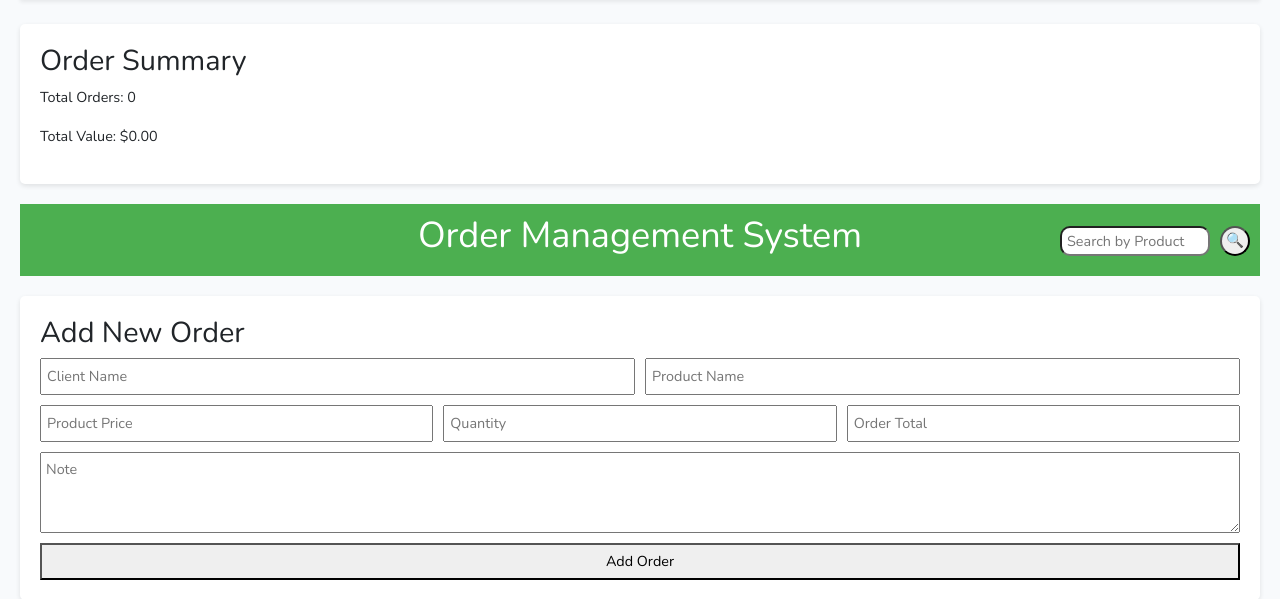
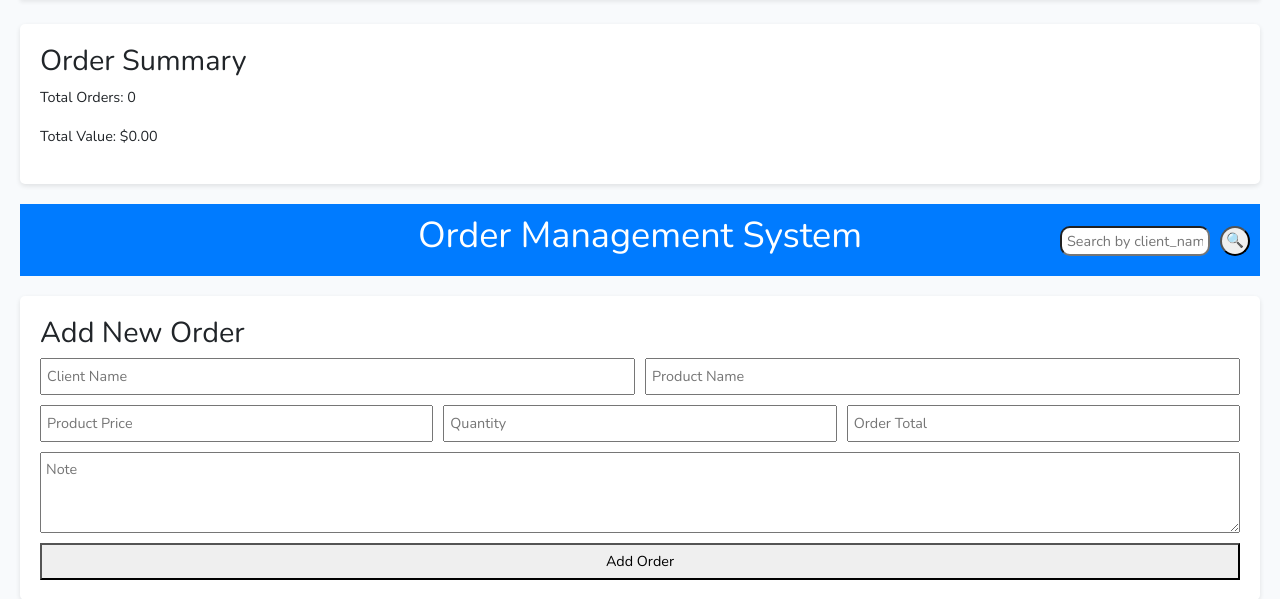
Before and after one commit to Amine-DV23/test-login-01, a Laravel app: page /home in a window 1280 px wide. Shown: the part 89-688 px from the top of the page. Run offline with Laravel 12, Linux system fonts and the light colour scheme; a user stored in the database is signed in; data comes from the database, SQL or seed files in the repository; data that the repository does not hold is empty; style sheets or scripts are compiled from the project's sources.

Commit message:
Add-search-client_name-29/9

```diff
--- a/app/Http/Controllers/HomeController.php
+++ b/app/Http/Controllers/HomeController.php
@@ -21,11 +21,11 @@ class HomeController extends Controller
 
         return view('home', compact('orders', 'totalOrders', 'totalValue'));
     }
-
     public function search(Request $request)
     {
-        $product_id = $request->input('product_id');
-        $order = Order::find($product_id);
+        $client_name = $request->input('client_name');
+
+        $order = Order::where('client_name', 'like', $client_name . '%')->first();
 
         if ($order) {
             return view('product_details', compact('order'));
@@ -33,4 +33,6 @@ class HomeController extends Controller
             return redirect()->back()->with('error', 'Product not found.');
         }
     }
+
+
 }
--- a/public/css/style.css
+++ b/public/css/style.css
@@ -5,7 +5,7 @@ body {
 }
 
 header {
-    background-color: #4CAF50;
+    background-color: #007bff;
     color: white;
     text-align: center;
     padding: 10px;
--- a/resources/views/home.blade.php
+++ b/resources/views/home.blade.php
@@ -13,10 +13,11 @@
             <h1>Order Management System</h1>
             <div style="float: right; margin-top: -20px;">
                 <form action="{{ route('search') }}" method="GET" style="display: flex; align-items: center;">
-                    <input class="barsrsh" type="number" name="product_id" placeholder="Search by Product ID" required>
+                    <input class="barsrsh" type="text" name="client_name" placeholder="Search by client_name" required>
                     <button class="btnsrsh" type="submit">🔍</button>
                 </form>
             </div>
+
         </header>
 
         @if (session('error'))
```
